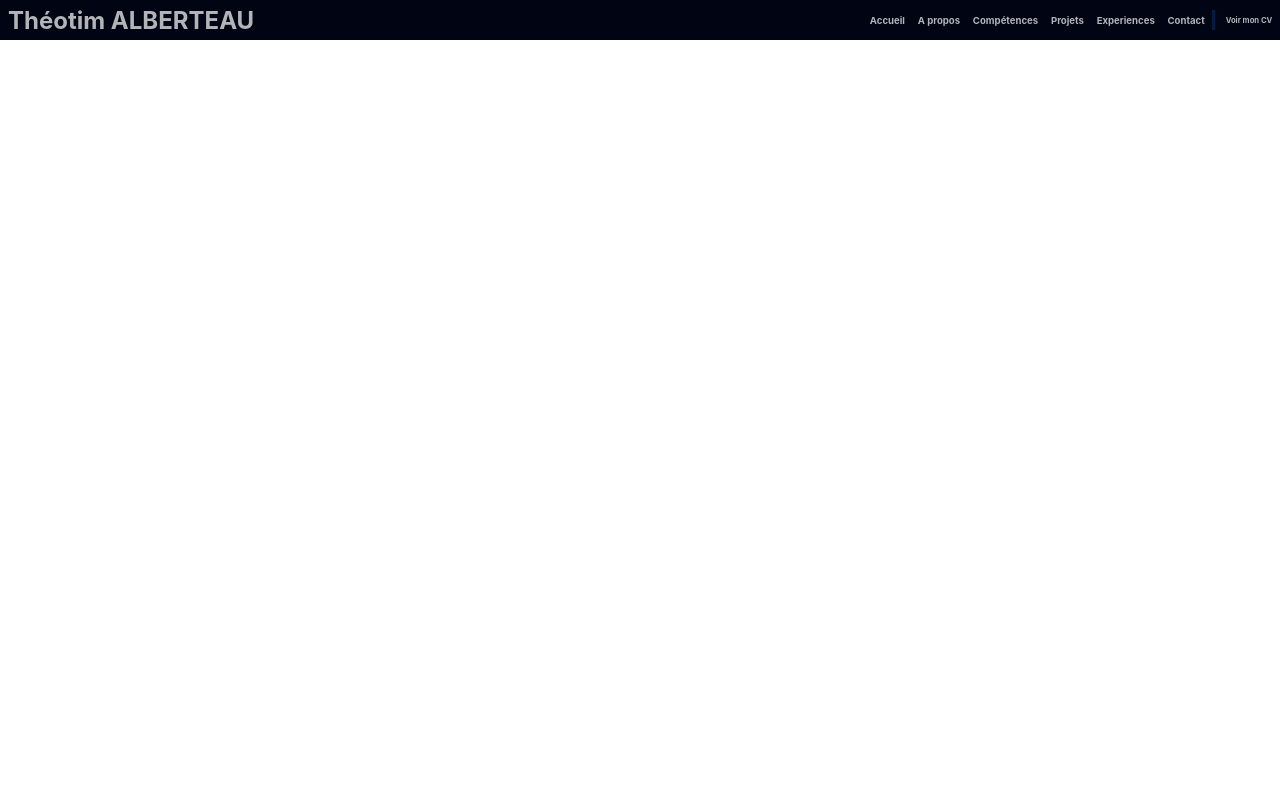
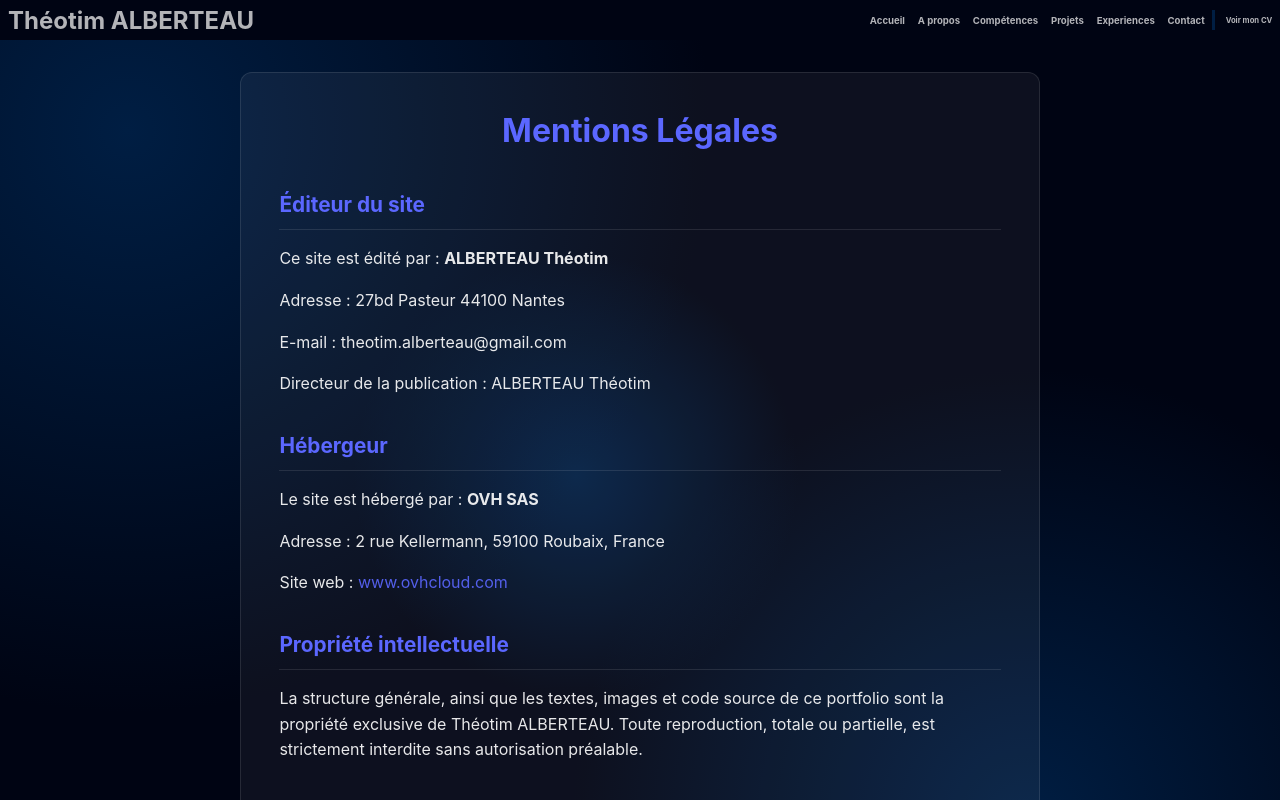
Before and after one commit to TheotimALBERTEAU/SitePerso, an Angular app: page /LegalNotices in a window 1280 px wide. Before the commit this address led to /. Shown: the top 800 px of the page. Built offline with nearby package versions, Linux system fonts and the light colour scheme.

Commit message:
Add Legal Notices Page

```diff
--- a/src/app/app.component.html
+++ b/src/app/app.component.html
@@ -31,8 +31,12 @@
       </div>
     </div>
   </div>
-
-
 </header>
 
 <router-outlet />
+
+<footer>
+  <div class="footer-container">
+
+  </div>
+</footer>
--- a/src/app/app.routes.ts
+++ b/src/app/app.routes.ts
@@ -1,8 +1,10 @@
 import { Routes } from '@angular/router';
 import {AppComponent} from './app.component';
 import {MainPageComponent} from './pages/main-page/main-page.component';
+import {LegalNoticesComponent} from './pages/legal-notices/legal-notices.component';
 
 export const routes: Routes = [
   { path : "TheotimAlberteau", component : MainPageComponent },
   { path : "", component : MainPageComponent },
+  { path : "LegalNotices", component : LegalNoticesComponent },
 ];
--- /dev/null
+++ b/src/app/pages/legal-notices/legal-notices.component.css
@@ -0,0 +1,62 @@
+* {
+  margin: 0;
+  padding: 0;
+  box-sizing: border-box;
+}
+
+body, html {
+  width: 100%;
+  min-height: 100vh;
+}
+
+.legal-notices-page {
+  margin: 0;
+  padding: 5vh 0;
+  min-height: 100vh;
+  width: 100%;
+  background:
+    radial-gradient(circle at 10% 10%, var(--primary) 0%, transparent 40%),
+    radial-gradient(circle at 45% 45%, var(--primary) 0%, transparent 25%),
+    radial-gradient(circle at 80% 80%, var(--primary) 0%, transparent 35%);
+  background-color: var(--dark);
+}
+
+.legal-container {
+  max-width: 800px;
+  margin: 0 auto;
+  padding: 4vh 3vw;
+  background-color: rgba(255, 255, 255, 0.05); /* Fond subtil */
+  border: 1px solid rgba(255, 255, 255, 0.1);
+  border-radius: 12px;
+  color: white;
+  line-height: 1.6;
+  font-family: sans-serif; /* À ajuster selon ta font principale */
+}
+
+.legal-container h1 {
+  color: #5b67ff; /* Couleur du nom Théotim ALBERTEAU */
+  margin-bottom: 2rem;
+  text-align: center;
+}
+
+.legal-container h2 {
+  font-size: 1.3rem;
+  margin-top: 2rem;
+  color: #5b67ff;
+  border-bottom: 1px solid rgba(255, 255, 255, 0.1);
+  padding-bottom: 0.5rem;
+}
+
+.legal-container p {
+  margin: 1rem 0;
+  opacity: 0.9;
+}
+
+.legal-container a {
+  color: #5b67ff;
+  text-decoration: none;
+}
+
+.legal-container a:hover {
+  text-decoration: underline;
+}
--- /dev/null
+++ b/src/app/pages/legal-notices/legal-notices.component.html
@@ -0,0 +1,30 @@
+<div class="legal-notices-page">
+  <main class="legal-container">
+    <h1>Mentions Légales</h1>
+
+    <section>
+      <h2>Éditeur du site</h2>
+      <p>Ce site est édité par : <strong>ALBERTEAU Théotim</strong></p>
+      <p>Adresse : 27bd Pasteur 44100 Nantes</p>
+      <p>E-mail : theotim.alberteau&#64;gmail.com</p>
+      <p>Directeur de la publication : ALBERTEAU Théotim</p>
+    </section>
+
+    <section>
+      <h2>Hébergeur</h2>
+      <p>Le site est hébergé par : <strong>OVH SAS</strong></p>
+      <p>Adresse : 2 rue Kellermann, 59100 Roubaix, France</p>
+      <p>Site web : <a href="https://www.ovhcloud.com" target="_blank">www.ovhcloud.com</a></p>
+    </section>
+
+    <section>
+      <h2>Propriété intellectuelle</h2>
+      <p>La structure générale, ainsi que les textes, images et code source de ce portfolio sont la propriété exclusive de Théotim ALBERTEAU. Toute reproduction, totale ou partielle, est strictement interdite sans autorisation préalable.</p>
+    </section>
+
+    <section>
+      <h2>Données personnelles (RGPD)</h2>
+      <p>Aucune donnée personnelle n'est collectée via ce site à des fins commerciales. Si vous utilisez le formulaire de contact, vos informations sont traitées uniquement pour répondre à votre demande.</p>
+    </section>
+  </main>
+</div>
```
Also changed, not shown: src/app/pages/legal-notices/legal-notices.component.ts (added, +12 -0 lines), 1 other file (tests, documents, lock files or other folders).
